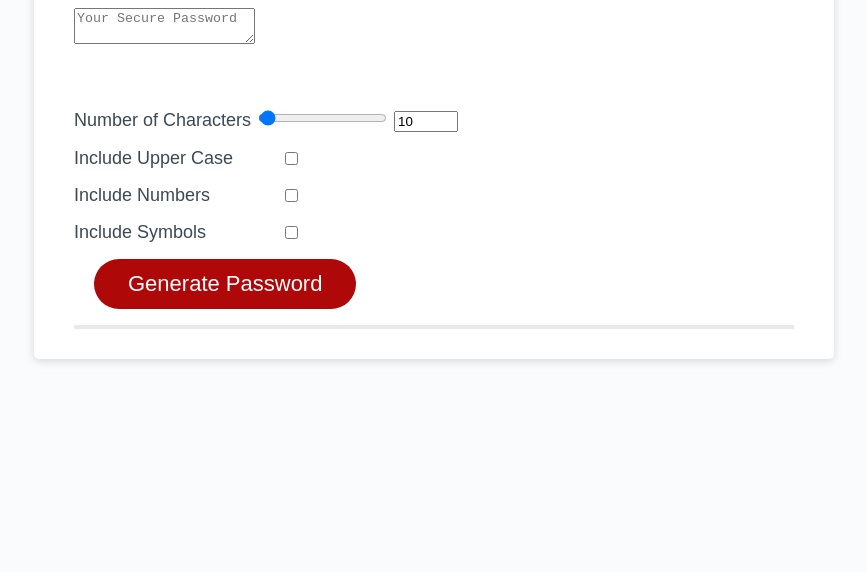
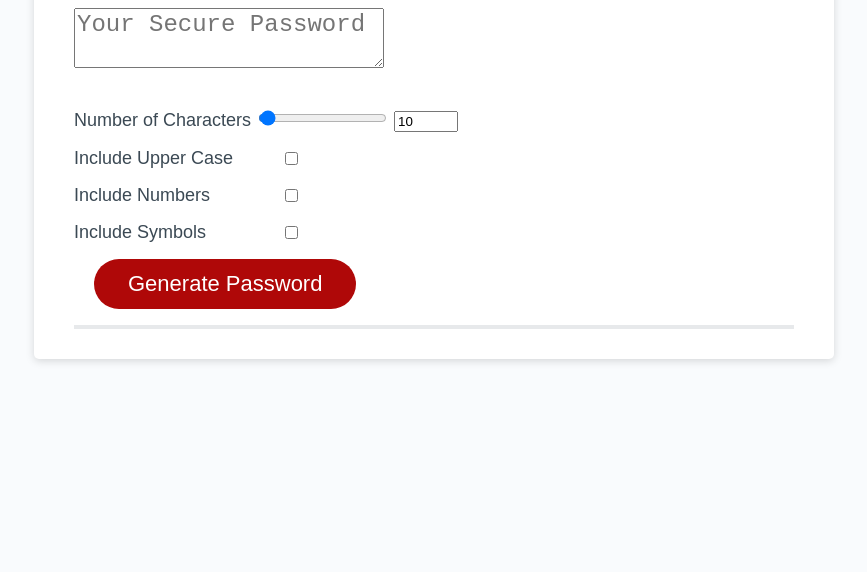
Before and after one commit to Minnesotaboy2/passwordGenerator, a plain HTML site: page index.html in a window 1280 px wide. Shown: the part 228-800 px from the top of the page, without its empty margins (206-1073 px from the left). Drawn offline with Linux system fonts and the light colour scheme.

Commit message:
made password output font larger, typed the readme, added screenshot of live page

```diff
--- a/style.css
+++ b/style.css
@@ -40,6 +40,9 @@ header {
   margin: 0 auto;
   max-width: 800px;
   padding: 30px 40px;
+}
+#passwordDisplay {
+  font-size: 18pt;
 }
 
 .card-header::after {
```
Also changed, not shown: images/livesite.png (added), 1 other file.
